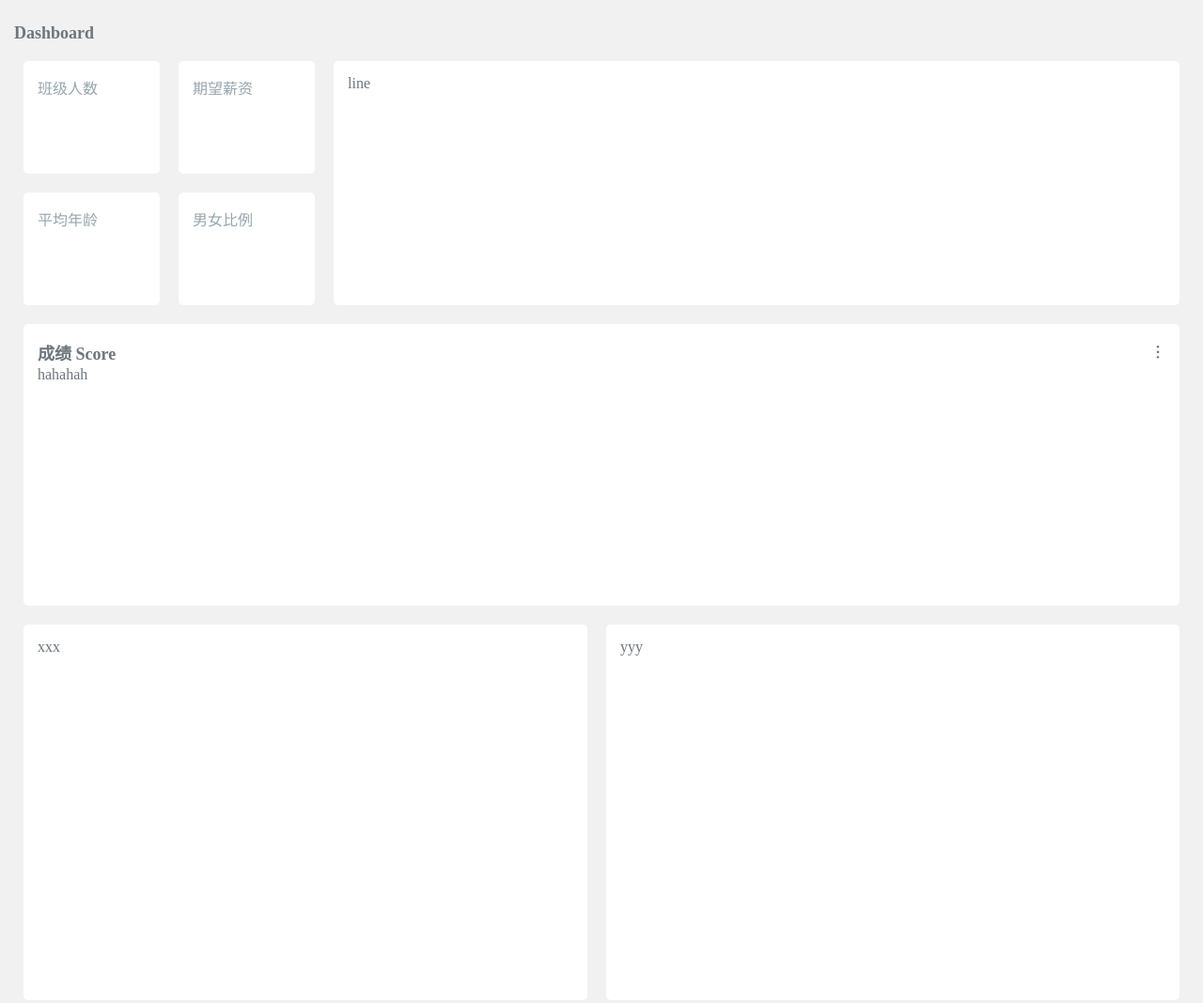
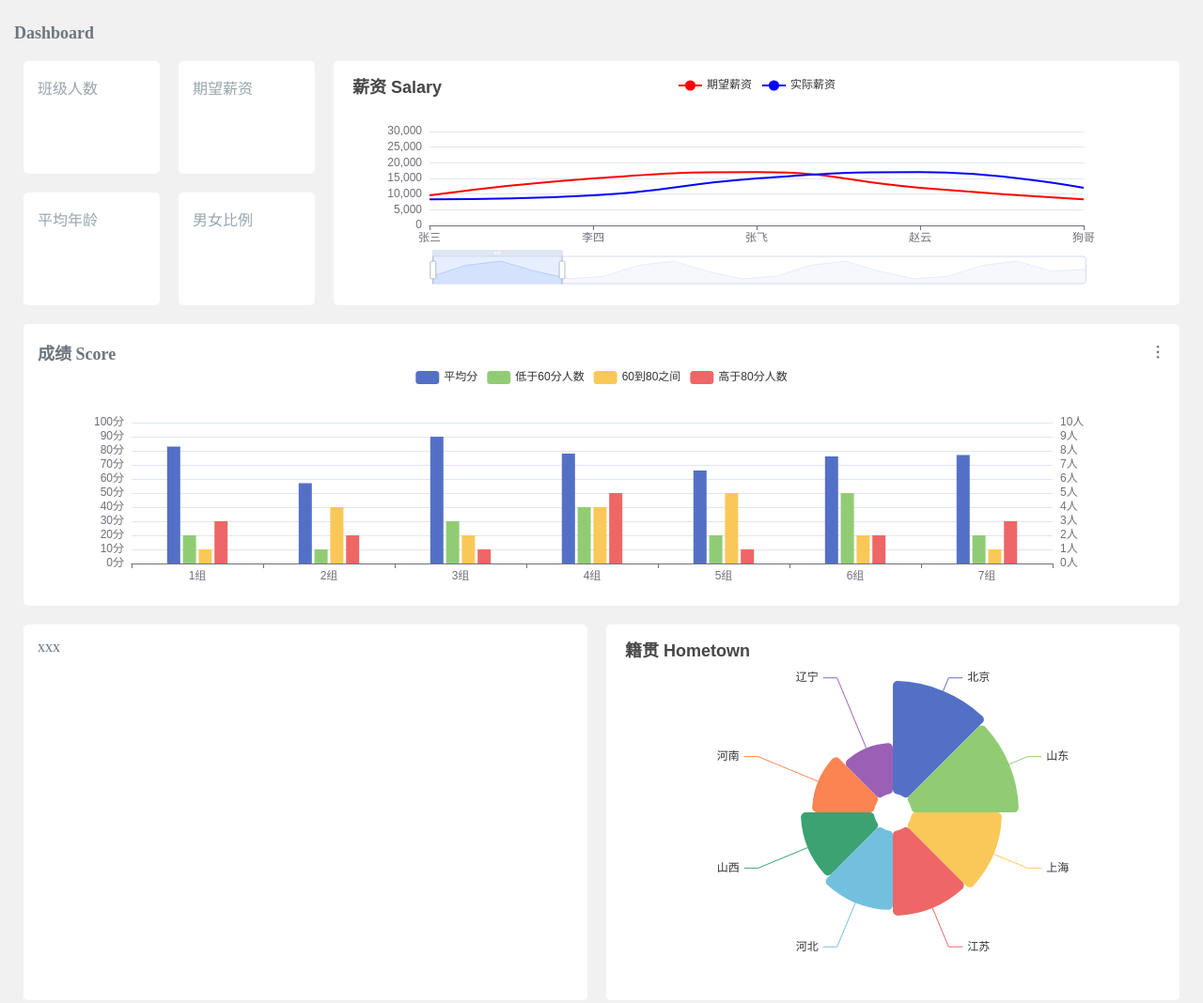
Before and after one commit to pingyanchao/-, a plain HTML site: page dashboard.html in a window 1280 px wide. Shown: the whole page at 94% size. Drawn offline with Linux system fonts and the light colour scheme.

Commit message:
用死数据写出了柱形，饼行，折线图

```diff
--- a/assets/js/dashboard.js
+++ b/assets/js/dashboard.js
@@ -2,8 +2,189 @@
 
 // todo ======================= 饼图 =======================
 
+{
+  const mychart = echarts.init(qs('.pie'))
+  let option = {
+    title: {
+      text: '籍贯 Hometown',
+    },
+    tooltip: {
+      trigger: 'item',
+      formatter: '{a} <br/>{b} : {c} ({d}%)',
+    },
+    series: [
+      {
+        type: 'pie',
+        name: '省份',
+        radius: [20, 140],
+        roseType: 'area',
+        itemStyle: {
+          borderRadius: 5,
+        },
+        data: [
+          { value: 40, name: '北京' },
+          { value: 38, name: '山东' },
+          { value: 32, name: '上海' },
+          { value: 30, name: '江苏' },
+          { value: 28, name: '河北' },
+          { value: 26, name: '山西' },
+          { value: 22, name: '河南' },
+          { value: 18, name: '辽宁' },
+        ],
+      },
+    ],
+  }
+  mychart.setOption(option)
+}
+
 // todo ======================= 地图 =======================
 
 // todo ======================= 柱状图 =======================
+{
+  const mychart = echarts.init(qs('.barChart'))
+  let option = {
+    legend: {},
+    grid: {
+      bottom: '30',
+      left: '100',
+    },
+    xAxis: {
+      data: ['1组', '2组', '3组', '4组', '5组', '6组', '7组'],
+      axisPointer: {
+        type: 'shadow',
+      },
+    },
+    tooltip: {
+      trigger: 'axis',
+      axisPointer: {
+        type: 'cross',
+        crossStyle: {
+          color: '#999',
+        },
+      },
+    },
+    yAxis: [
+      {
+        type: 'value',
+        min: 0,
+        max: 100,
+        interval: 10,
+        axisLabel: {
+          formatter: '{value}分',
+        },
+      },
+      {
+        type: 'value',
+        min: 0,
+        max: 10,
+        interval: 1,
+        axisLabel: {
+          formatter: '{value}人',
+        },
+      },
+    ],
+    series: [
+      {
+        type: 'bar',
+        name: '平均分',
 
+        barWidth: '10%',
+        tooltip: {
+          valueFormatter: function (value) {
+            return value + '分'
+          },
+        },
+        data: [83, 57, 90, 78, 66, 76, 77, 87, 69, 92, 88, 78],
+      },
+      {
+        type: 'bar',
+        name: '低于60分人数',
+        yAxisIndex: 1,
+        barWidth: '10%',
+
+        tooltip: {
+          valueFormatter: function (value) {
+            return value + '人'
+          },
+        },
+        data: [2, 1, 3, 4, 2, 5, 2, 2, 4, 1, 6, 2],
+      },
+      {
+        type: 'bar',
+        name: '60到80之间',
+        yAxisIndex: 1,
+
+        barWidth: '10%',
+        tooltip: {
+          valueFormatter: function (value) {
+            return value + '人'
+          },
+        },
+        data: [1, 4, 2, 4, 5, 2, 1, 3, 3, 2, 2, 4],
+      },
+      {
+        type: 'bar',
+        name: '高于80分人数',
+        yAxisIndex: 1,
+
+        barWidth: '10%',
+        tooltip: {
+          valueFormatter: function (value) {
+            return value + '人'
+          },
+        },
+        data: [3, 2, 1, 5, 1, 2, 3, 4, 5, 2, 2, 4],
+      },
+    ],
+  }
+  mychart.setOption(option)
+}
 // todo  ======================= 折线图 =======================
+{
+  const mychart = echarts.init(qs('.line'))
+  let option = {
+    title: {
+      text: '薪资 Salary ',
+    },
+    xAxis: {
+      boundaryGap: false,
+      data: ['张三', '李四', '张飞', '赵云', '狗哥', '张三', '李四', '张飞', '赵云', '狗哥', '张三', '李四', '张飞', '赵云', '狗哥', '张三', '李四', '张飞', '赵云', '狗哥'],
+    },
+    yAxis: {
+      boundaryGap: [0, '100%'],
+    },
+    series: [
+      {
+        name: '期望薪资',
+        type: 'line',
+        smooth: true,
+        symbol: 'none',
+        data: [9600, 15000, 17000, 12000, 8300, 9600, 15000, 17000, 12000, 8300, 9600, 15000, 17000, 12000, 8300, 9600, 15000, 17000, 12000, 13000],
+      },
+      {
+        name: '实际薪资',
+        type: 'line',
+        smooth: true,
+        symbol: 'none',
+        data: [8300, 9600, 15000, 17000, 12000, 8300, 9600, 15000, 17000, 12000, 8300, 9600, 15000, 17000, 12000, 8300, 9600, 15000, 17000, 12000],
+      },
+    ],
+    legend: {},
+    tooltip: {
+      trigger: 'axis',
+    },
+    color: ['red', 'blue'],
+    dataZoom: [
+      {
+        type: 'inside',
+        start: 0,
+        end: 20,
+      },
+      {
+        start: 0,
+        end: 10,
+      },
+    ],
+  }
+  mychart.setOption(option)
+}
--- a/assets/utils/request.js
+++ b/assets/utils/request.js
@@ -1,7 +1,32 @@
 // axios相关的配置
 
 // todo ======================= 配置全局请求根路径 =======================
-axios.defaults.baseURL='http://www.itcbc.com:8000'
+axios.defaults.baseURL = 'http://www.itcbc.com:8000'
 // todo ======================= 添加请求拦截器 =======================
+// 添加请求拦截器
+axios.interceptors.request.use(
+  function (config) {
+    // 在发送请求之前做些什么
+    config.headers.Authorization = localStorage.getItem('token')
+    return config
+  },
+  function (error) {
+    // 对请求错误做些什么
+    return Promise.reject(error)
+  }
+)
 
+// 添加响应拦截器
+axios.interceptors.response.use(
+  function (response) {
+    // 2xx 范围内的状态码都会触发该函数。
+    // 对响应数据做点什么
+    return response
+  },
+  function (error) {
+    // 超出 2xx 范围的状态码都会触发该函数。
+    // 对响应错误做点什么
+    return Promise.reject(error)
+  }
+)
 // todo ======================= 添加响应拦截器 =======================
```
Also changed, not shown: assets/js/index.js (+11 -5 lines), dashboard.html (+0 -2 lines).
